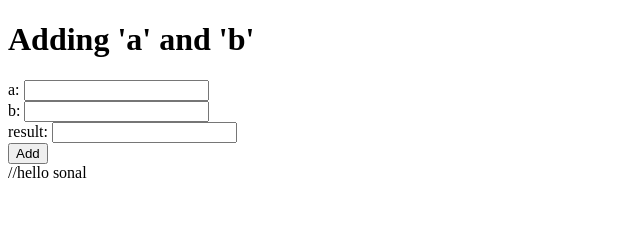
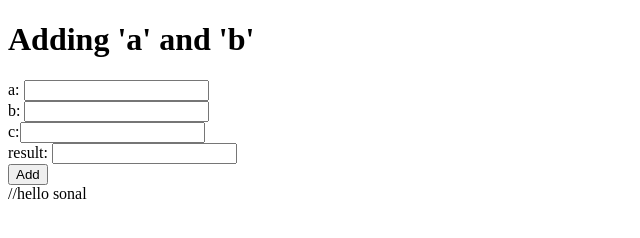
Before and after one commit to Sonal-appwrk/Githubpractice, a plain HTML site: page index.html in a window 1280 px wide. Shown: the whole page, without its empty margins (0-640 px from the left). Drawn offline with Linux system fonts and the light colour scheme.

Commit message:
Update index.html

```diff
--- a/index.html
+++ b/index.html
@@ -6,6 +6,7 @@
   <form>
     a: <input type="text" id="a"><br>
     b: <input type="text" id="b"><br>
+    c:<input type="text" id="c"><br>
     result: <input type="text" id="result"><br>
 
 
```
